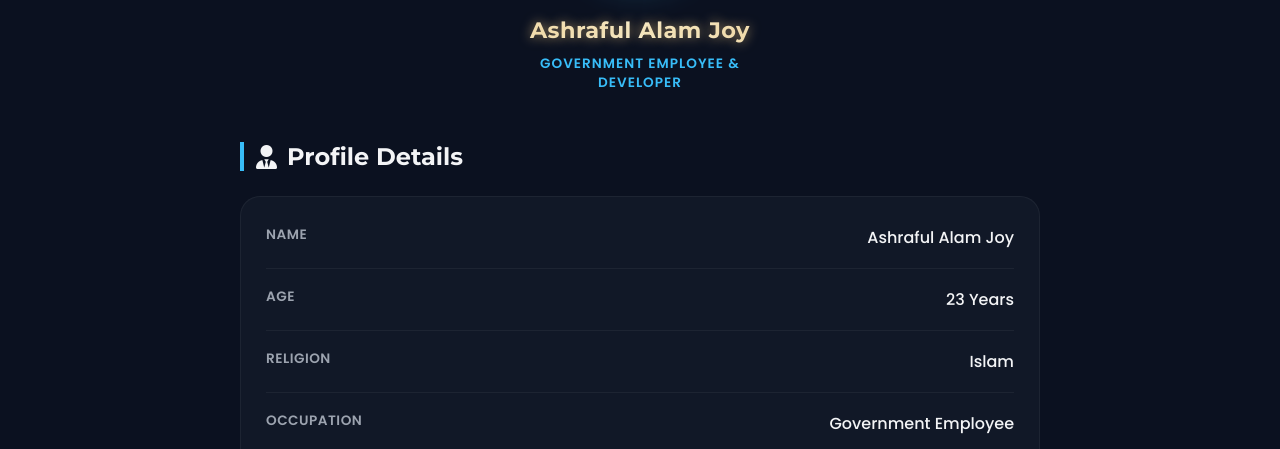
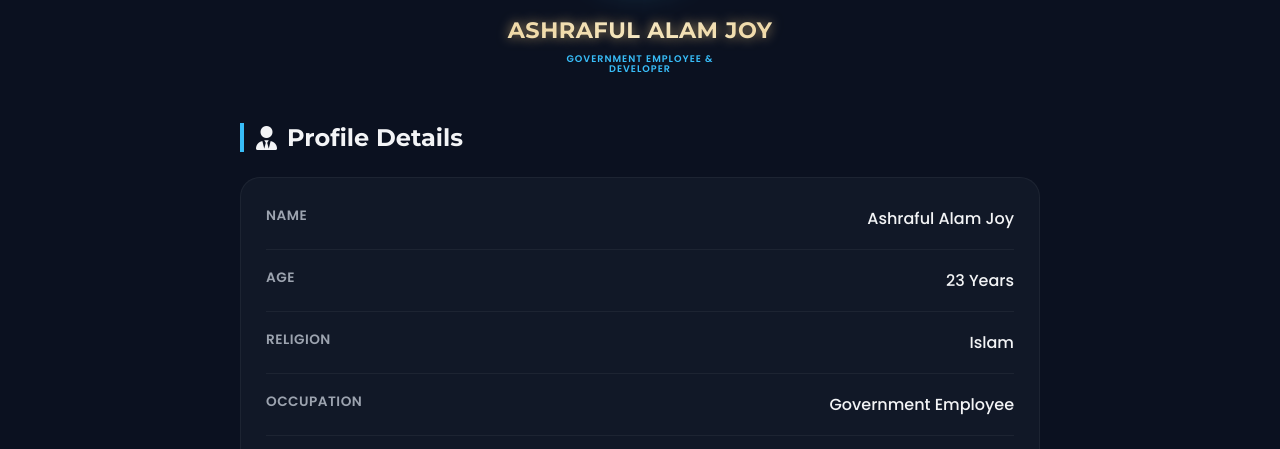
Before and after one commit to ashrafuljoy62/index.html, a plain HTML site: page index.html in a window 1280 px wide. Shown: the part 289-738 px from the top of the page. Drawn offline with Linux system fonts and the light colour scheme.

Commit message:
Update hero section text styling and content

```diff
--- a/index.html
+++ b/index.html
@@ -241,8 +241,8 @@
 
     <div class="hero">
         <img src="https://raw.githubusercontent.com/ashrafuljoy62/index.html/WiFu/IMG-20251227-WA0018.jpg" class="profile-img" alt="Joy">
-        <h1 style="font-family:'Montserrat'; font-weight: 900; margin: 20px 0 5px; font-size: 1.4rem; letter-spacing: 0.5px; white-space: nowrap; background: linear-gradient(to right, #e7c27d, #f9f0d1, #e7c27d); -webkit-background-clip: text; -webkit-text-fill-color: transparent; text-shadow: 0 0 12px rgba(231, 194, 125, 0.7); font-weight: bold; position: relative;">Ashraful Alam Joy</h1>
-        <p style="color:var(--accent); font-weight: 600; margin: 10px 0 0; font-size: 0.85rem; text-transform: uppercase; letter-spacing: 1px; line-height: 1.4;">Government Employee &<br>Developer</p>
+        <h1 style="font-family:'Montserrat'; font-weight: 900; margin: 20px 0 5px; font-size: 1.4rem; letter-spacing: 0.5px; white-space: nowrap; background: linear-gradient(to right, #e7c27d, #f9f0d1, #e7c27d); -webkit-background-clip: text; -webkit-text-fill-color: transparent; text-shadow: 0 0 12px rgba(231, 194, 125, 0.7); font-weight: bold; position: relative;">ASHRAFUL ALAM JOY</h1>
+        <p style="color:var(--accent); font-weight: 600; margin: 10px 0 0; font-size: 0.60rem; text-transform: uppercase; letter-spacing: 1px; line-height: 1;">Government Employee &<br>Developer</p>
     </div>
 
     <main class="container">
```
